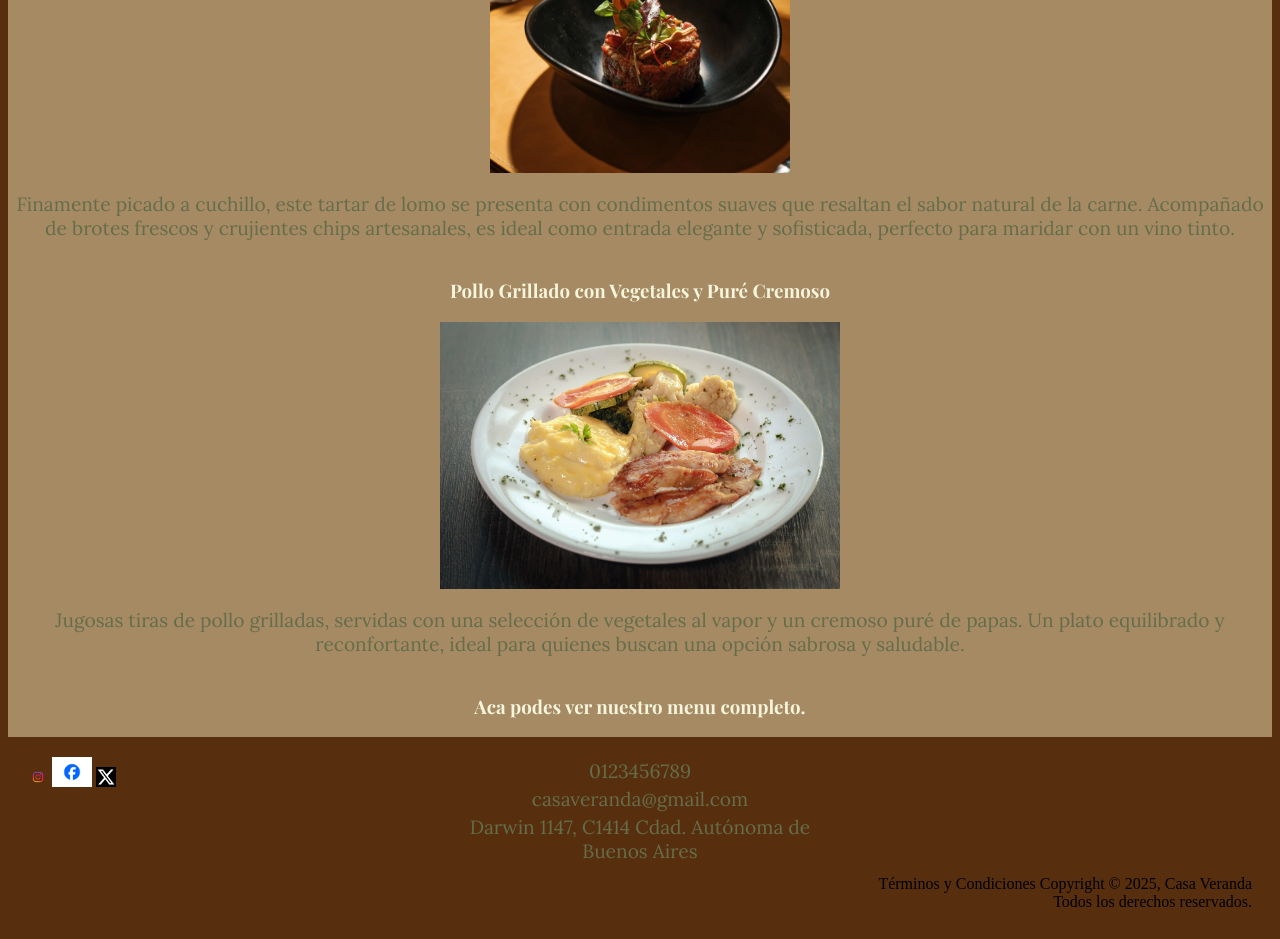
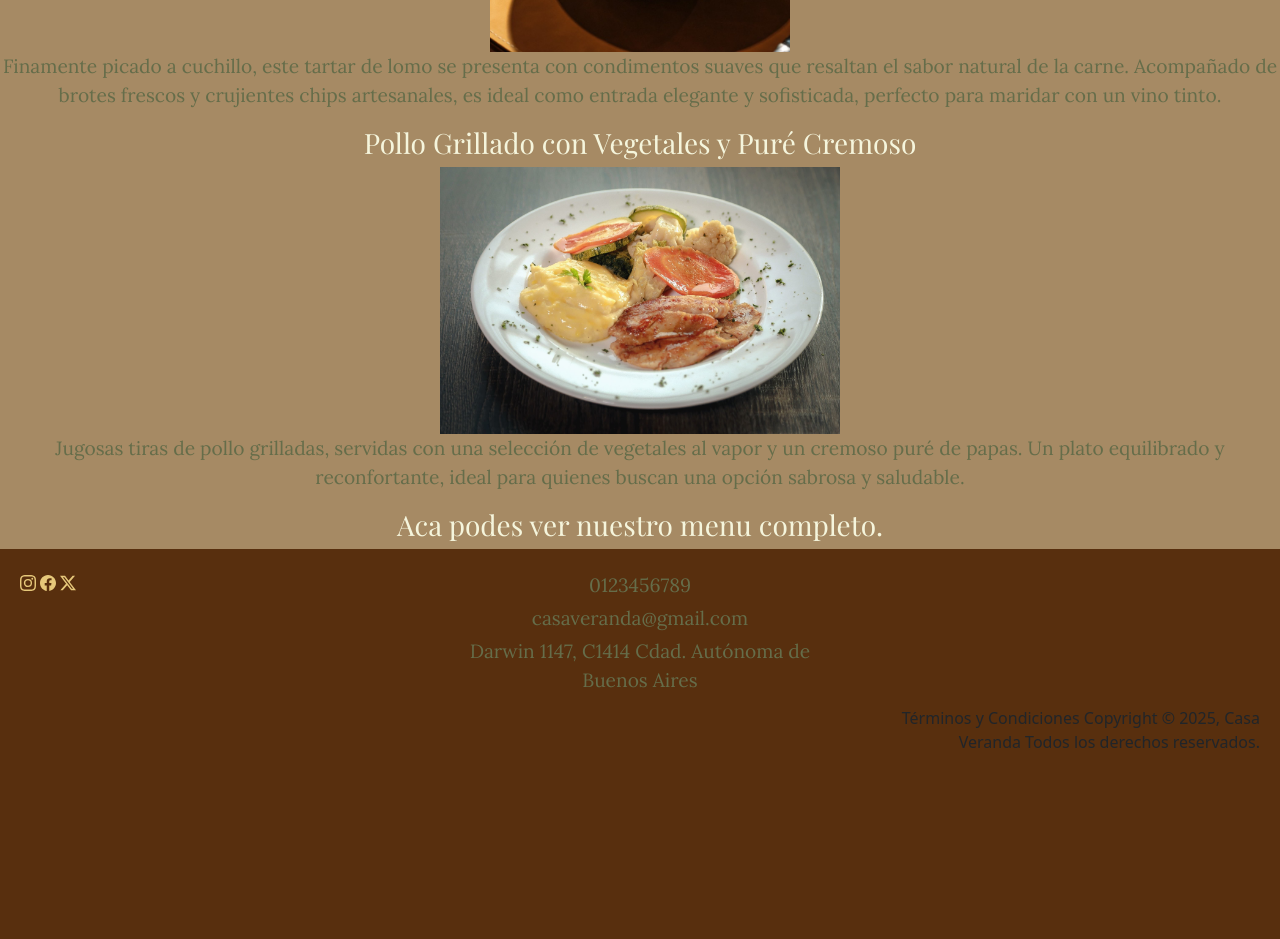
Before and after one commit to joacoms83/restaurante_dw, a plain HTML site: page index.html in a window 1280 px wide. Shown: the part 1640-2579 px from the top of the page. After the commit the page ends 2414 px from the top, so only its background shows below. Drawn offline with nearby package versions, Linux system fonts and the light colour scheme.

Commit message:
Agregue bootstrap y logos

```diff
--- a/index.html
+++ b/index.html
@@ -3,6 +3,8 @@
 <head>
     <meta charset="UTF-8">
     <meta name="viewport" content="width=device-width, initial-scale=1.0">
+    <meta name="viewport" content="width=device-width, initial-scale=1">
+    <link href="https://cdn.jsdelivr.net/npm/bootstrap@5.3.6/dist/css/bootstrap.min.css" rel="stylesheet" integrity="sha384-4Q6Gf2aSP4eDXB8Miphtr37CMZZQ5oXLH2yaXMJ2w8e2ZtHTl7GptT4jmndRuHDT" crossorigin="anonymous">
     <link rel="stylesheet" href="./css/style.css">
     <link href="https://fonts.googleapis.com/css2?family=Playfair+Display:wght@400;700&display=swap" rel="stylesheet">
     <link href="https://fonts.googleapis.com/css2?family=Lora:wght@400;700&display=swap" rel="stylesheet">
@@ -80,15 +82,21 @@
         </div>
         <nav >
             <a href="http://www.instagram.com/" target="_blank">
-                <img width="20" src="./imagenes/intagram_logo.webp" alt="Visitar Instagram">
+                <svg xmlns="http://www.w3.org/2000/svg" width="16" height="16" fill="currentColor" class="bi bi-instagram" viewBox="0 0 16 16">
+                    <path d="M8 0C5.829 0 5.556.01 4.703.048 3.85.088 3.269.222 2.76.42a3.9 3.9 0 0 0-1.417.923A3.9 3.9 0 0 0 .42 2.76C.222 3.268.087 3.85.048 4.7.01 5.555 0 5.827 0 8.001c0 2.172.01 2.444.048 3.297.04.852.174 1.433.372 1.942.205.526.478.972.923 1.417.444.445.89.719 1.416.923.51.198 1.09.333 1.942.372C5.555 15.99 5.827 16 8 16s2.444-.01 3.298-.048c.851-.04 1.434-.174 1.943-.372a3.9 3.9 0 0 0 1.416-.923c.445-.445.718-.891.923-1.417.197-.509.332-1.09.372-1.942C15.99 10.445 16 10.173 16 8s-.01-2.445-.048-3.299c-.04-.851-.175-1.433-.372-1.941a3.9 3.9 0 0 0-.923-1.417A3.9 3.9 0 0 0 13.24.42c-.51-.198-1.092-.333-1.943-.372C10.443.01 10.172 0 7.998 0zm-.717 1.442h.718c2.136 0 2.389.007 3.232.046.78.035 1.204.166 1.486.275.373.145.64.319.92.599s.453.546.598.92c.11.281.24.705.275 1.485.039.843.047 1.096.047 3.231s-.008 2.389-.047 3.232c-.035.78-.166 1.203-.275 1.485a2.5 2.5 0 0 1-.599.919c-.28.28-.546.453-.92.598-.28.11-.704.24-1.485.276-.843.038-1.096.047-3.232.047s-2.39-.009-3.233-.047c-.78-.036-1.203-.166-1.485-.276a2.5 2.5 0 0 1-.92-.598 2.5 2.5 0 0 1-.6-.92c-.109-.281-.24-.705-.275-1.485-.038-.843-.046-1.096-.046-3.233s.008-2.388.046-3.231c.036-.78.166-1.204.276-1.486.145-.373.319-.64.599-.92s.546-.453.92-.598c.282-.11.705-.24 1.485-.276.738-.034 1.024-.044 2.515-.045zm4.988 1.328a.96.96 0 1 0 0 1.92.96.96 0 0 0 0-1.92m-4.27 1.122a4.109 4.109 0 1 0 0 8.217 4.109 4.109 0 0 0 0-8.217m0 1.441a2.667 2.667 0 1 1 0 5.334 2.667 2.667 0 0 1 0-5.334"/>
+                  </svg>
             </a>
 
             <a href="https://www.facebook.com/" target="_blank">
-                <img width="40" src="imagenes/face_logo.webp" alt="Visitar Facebook">
+                <svg xmlns="http://www.w3.org/2000/svg" width="16" height="16" fill="currentColor" class="bi bi-facebook" viewBox="0 0 16 16">
+                    <path d="M16 8.049c0-4.446-3.582-8.05-8-8.05C3.58 0-.002 3.603-.002 8.05c0 4.017 2.926 7.347 6.75 7.951v-5.625h-2.03V8.05H6.75V6.275c0-2.017 1.195-3.131 3.022-3.131.876 0 1.791.157 1.791.157v1.98h-1.009c-.993 0-1.303.621-1.303 1.258v1.51h2.218l-.354 2.326H9.25V16c3.824-.604 6.75-3.934 6.75-7.951"/>
+                  </svg>
             </a>
 
             <a href="http://www.twitter.com/" target="_blank">
-                <img width="20" src="imagenes/twitter_logo.webp" alt="Visitar Twitter">
+                <svg xmlns="http://www.w3.org/2000/svg" width="16" height="16" fill="currentColor" class="bi bi-twitter-x" viewBox="0 0 16 16">
+                    <path d="M12.6.75h2.454l-5.36 6.142L16 15.25h-4.937l-3.867-5.07-4.425 5.07H.316l5.733-6.57L0 .75h5.063l3.495 4.633L12.601.75Zm-.86 13.028h1.36L4.323 2.145H2.865z"/>
+                  </svg>
             </a>
         </nav>
 
@@ -102,5 +110,9 @@
 
     </footer>
 
+    <script src="https://cdn.jsdelivr.net/npm/bootstrap@5.3.6/dist/js/bootstrap.bundle.min.js" integrity="sha384-j1CDi7MgGQ12Z7Qab0qlWQ/Qqz24Gc6BM0thvEMVjHnfYGF0rmFCozFSxQBxwHKO" crossorigin="anonymous"></script>
+    <script src="https://cdn.jsdelivr.net/npm/@popperjs/core@2.11.8/dist/umd/popper.min.js" integrity="sha384-I7E8VVD/ismYTF4hNIPjVp/Zjvgyol6VFvRkX/vR+Vc4jQkC+hVqc2pM8ODewa9r" crossorigin="anonymous"></script>
+    <script src="https://cdn.jsdelivr.net/npm/bootstrap@5.3.6/dist/js/bootstrap.min.js" integrity="sha384-RuyvpeZCxMJCqVUGFI0Do1mQrods/hhxYlcVfGPOfQtPJh0JCw12tUAZ/Mv10S7D" crossorigin="anonymous"></script>
+
 </body>
 </html>
```
